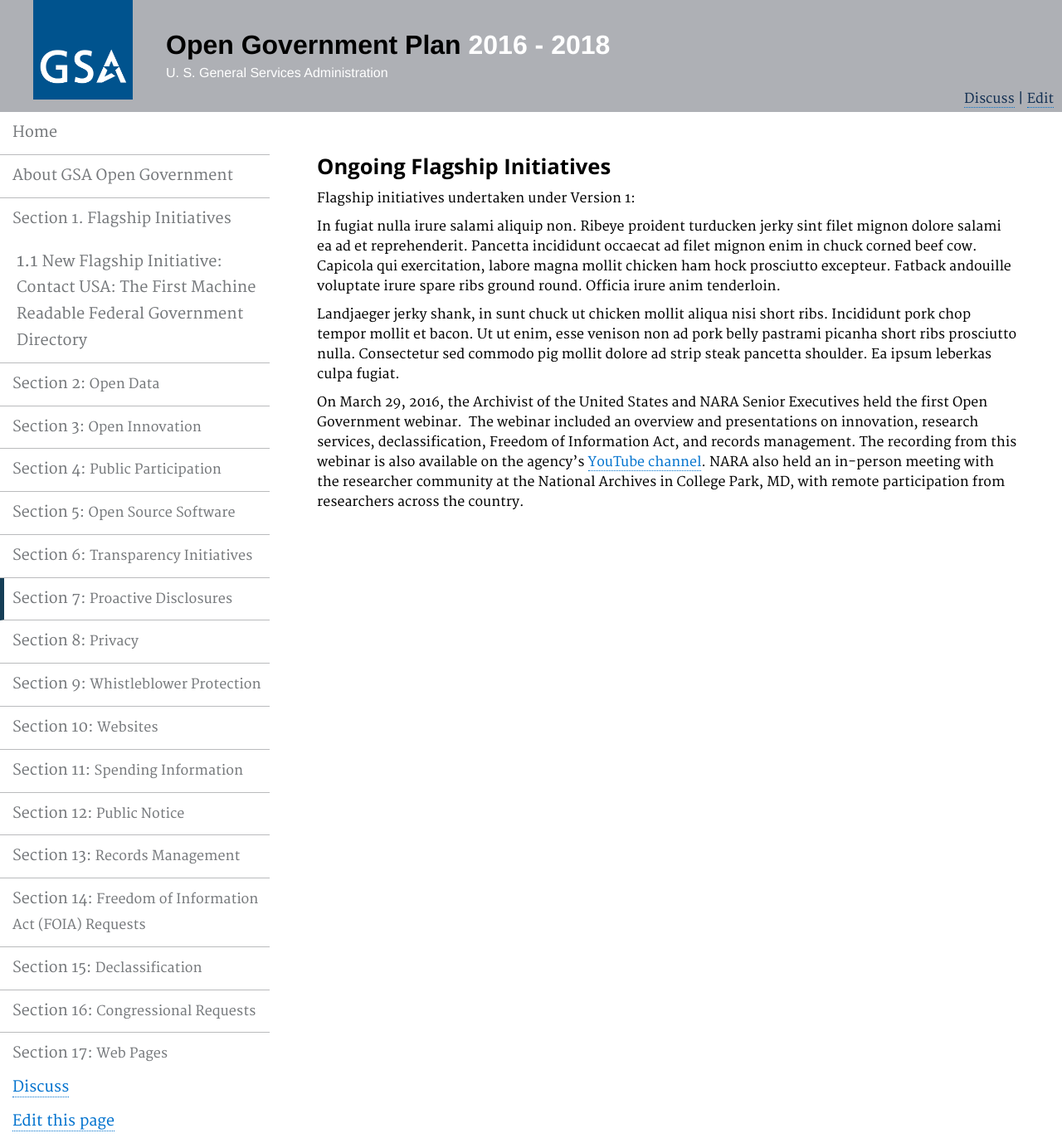
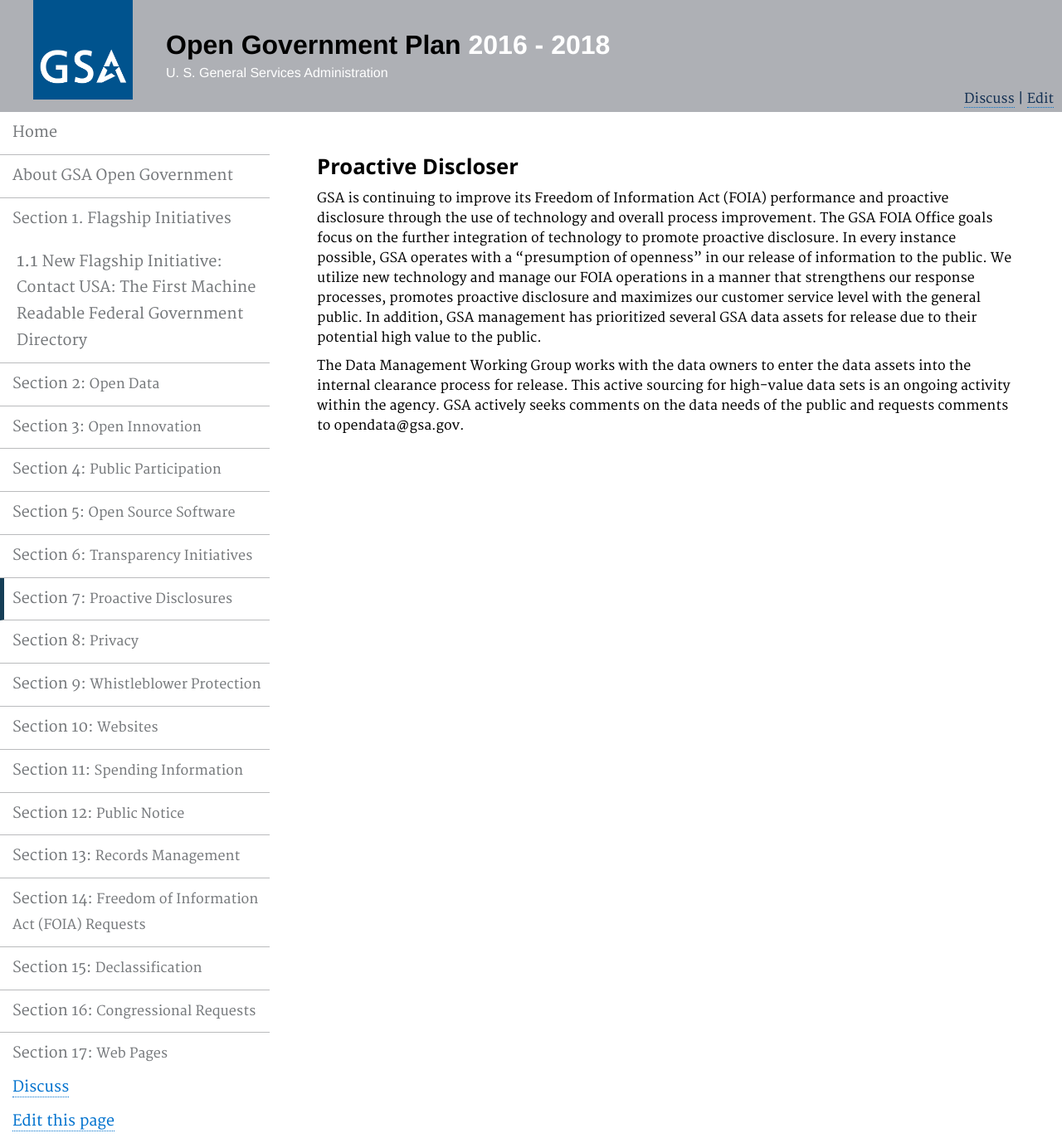
Before and after one commit to GSA/opengovplan, a Jekyll site: the page built from pages/disclosures.md, in a window 1280 px wide. Shown: the whole page at 83% size. Built offline with Jekyll 4.4.1, drawn with Linux system fonts in a browser that asks for light colours.

Commit message:
Update disclosures.md

```diff
--- a/pages/disclosures.md
+++ b/pages/disclosures.md
@@ -5,14 +5,8 @@
 description: ""
 ---
 
-### Ongoing Flagship Initiatives
+### Proactive Discloser
 
+GSA is continuing to improve its Freedom of Information Act (FOIA) performance and proactive disclosure through the use of technology and overall process improvement. The GSA FOIA Office goals focus on the further integration of technology to promote proactive disclosure. In every instance possible, GSA operates with a “presumption of openness” in our release of information to the public. We utilize new technology and manage our FOIA operations in a manner that strengthens our response processes, promotes proactive disclosure and maximizes our customer service level with the general public. In addition, GSA management has prioritized several GSA data assets for release due to their potential high value to the public.
 
-<p>Flagship initiatives undertaken under Version 1:</p>
-
-<p>In fugiat nulla irure salami aliquip non. Ribeye proident turducken jerky sint filet mignon dolore salami ea ad et reprehenderit. Pancetta incididunt occaecat ad filet mignon enim in chuck corned beef cow. Capicola qui exercitation, labore magna mollit chicken ham hock prosciutto excepteur. Fatback andouille voluptate irure spare ribs ground round. Officia irure anim tenderloin.</p>
-
-
-<p>Landjaeger jerky shank, in sunt chuck ut chicken mollit aliqua nisi short ribs. Incididunt pork chop tempor mollit et bacon. Ut ut enim, esse venison non ad pork belly pastrami picanha short ribs prosciutto nulla. Consectetur sed commodo pig mollit dolore ad strip steak pancetta shoulder. Ea ipsum leberkas culpa fugiat.</p>
-
-<p>On March 29, 2016, the Archivist of the United States and NARA Senior Executives held the first Open Government webinar.&nbsp; The webinar included an overview and presentations on innovation, research services, declassification, Freedom of Information Act, and records management. The recording from this webinar is also available on the agency’s <a href="https://www.youtube.com/watch?v=DYVp1pmIZZI">YouTube channel</a>. NARA also held an in-person meeting with the researcher community at the National Archives in College Park, MD, with remote participation from researchers across the country.</p>
+The Data Management Working Group works with the data owners to enter the data assets into the internal clearance process for release. This active sourcing for high-value data sets is an ongoing activity within the agency. GSA actively seeks comments on the data needs of the public and requests comments to opendata@gsa.gov.
```
